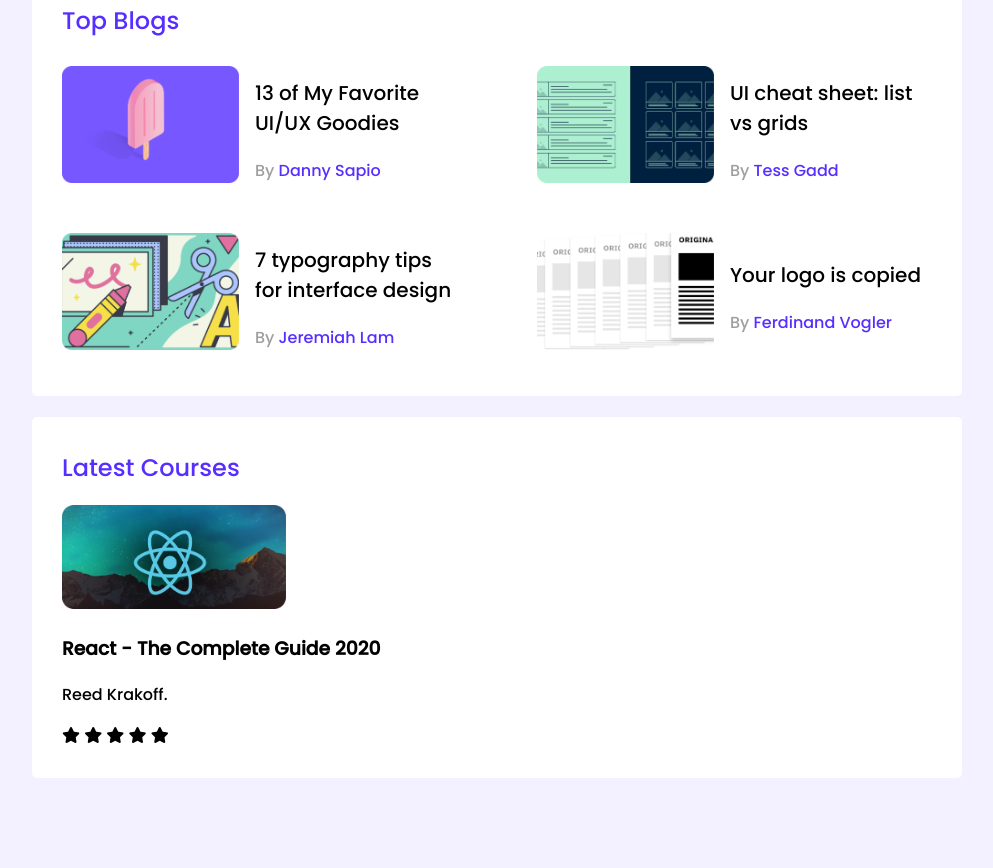
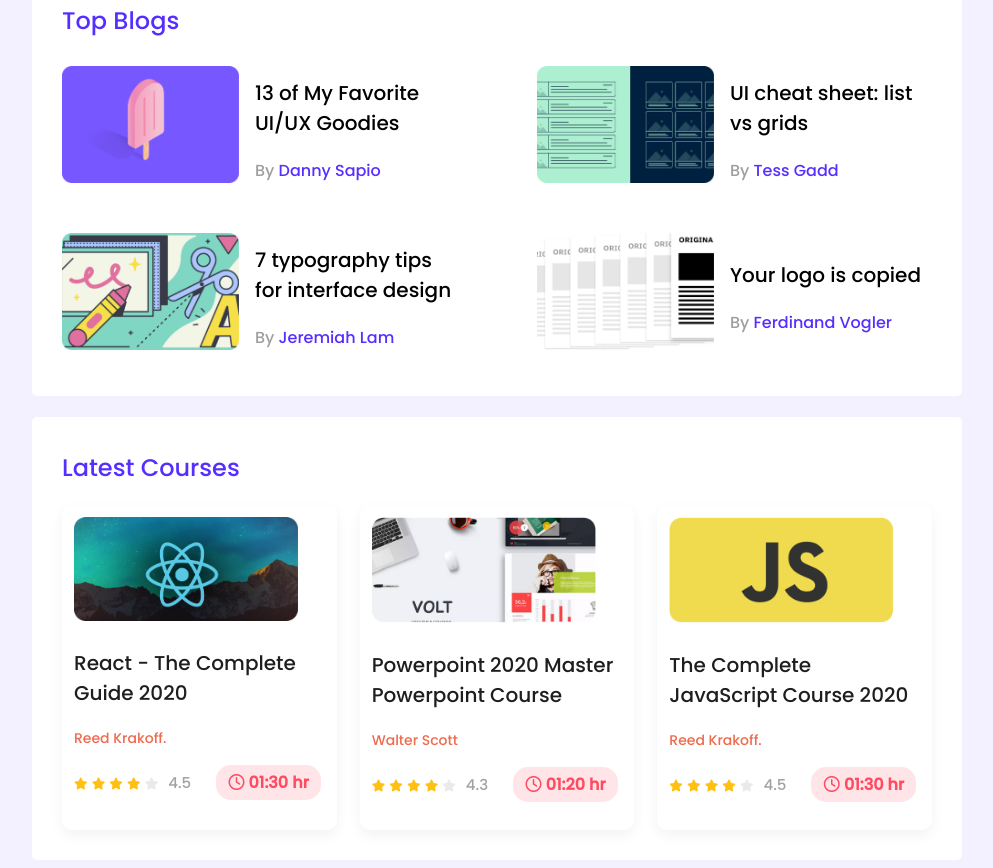
Before and after one commit to rashedrk/leader-board-css3, a plain HTML site: page index.html in a window 1280 px wide. Shown: the part 343-1211 px from the top of the page, without its empty margins (143-1136 px from the left). Before the commit the page ends 1129 px from the top, so only its background shows below. Drawn offline with Linux system fonts and the light colour scheme.

Commit message:
courses section added

```diff
--- a/index.html
+++ b/index.html
@@ -95,12 +95,46 @@
                     <p class="course-author">Reed Krakoff.</p>
                     <div class="course-info">
                         <div>
-                            <i class="fa-solid fa-star"></i>
-                            <i class="fa-solid fa-star"></i>
-                            <i class="fa-solid fa-star"></i>
-                            <i class="fa-solid fa-star"></i>
-                            <i class="fa-solid fa-star"></i>
+                            <i class="fa-solid fa-star filled"></i>
+                            <i class="fa-solid fa-star filled"></i>
+                            <i class="fa-solid fa-star filled"></i>
+                            <i class="fa-solid fa-star filled"></i>
+                            <i class="fa-solid fa-star empty"></i>
                         </div>
+                        <p class="rating">4.5 </p>
+                        <p class="duration"><i class="fa-regular fa-clock"></i> 01:30 hr</p>
+                    </div>
+                </div>
+                <div class="course">
+                    <img class="course-thumbnail" src="./images/courses/course-2.png" alt="">
+                    <h3 class="course-title">Powerpoint 2020 Master Powerpoint Course</h3>
+                    <p class="course-author">Walter Scott</p>
+                    <div class="course-info">
+                        <div>
+                            <i class="fa-solid fa-star filled"></i>
+                            <i class="fa-solid fa-star filled"></i>
+                            <i class="fa-solid fa-star filled"></i>
+                            <i class="fa-solid fa-star filled"></i>
+                            <i class="fa-solid fa-star empty"></i>
+                        </div>
+                        <p class="rating">4.3</p>
+                        <p class="duration"><i class="fa-regular fa-clock"></i> 01:20 hr</p>
+                    </div>
+                </div>
+                <div class="course">
+                    <img class="course-thumbnail" src="./images/courses/course-3.png" alt="">
+                    <h3 class="course-title">The Complete JavaScript Course 2020</h3>
+                    <p class="course-author">Reed Krakoff.</p>
+                    <div class="course-info">
+                        <div>
+                            <i class="fa-solid fa-star filled"></i>
+                            <i class="fa-solid fa-star filled"></i>
+                            <i class="fa-solid fa-star filled"></i>
+                            <i class="fa-solid fa-star filled"></i>
+                            <i class="fa-solid fa-star empty"></i>
+                        </div>
+                        <p class="rating">4.5</p>
+                        <p class="duration"><i class="fa-regular fa-clock"></i> 01:30 hr</p>
                     </div>
                 </div>
             </div>
--- a/styles/style.css
+++ b/styles/style.css
@@ -80,6 +80,55 @@ main{
 }
 
 /* Course section style */
+.courses{
+    display: flex;
+    gap: 23px;
+}
+.course{
+    width: 260px;
+    box-shadow: 0px 5.34229px 13.3557px rgba(0, 0, 0, 0.05);
+    padding: 12px;
+    border-radius: 10px;
+}
 .course-thumbnail{
     width: 224px;
 }
+.course-title{
+    color: #1E1E1E;
+    font-size: 20px;
+    font-weight: 500;
+}
+.course-author{
+    color: #ED6B4F;
+    font-size: 14px;
+    font-weight: 400;
+    margin: 0;
+}
+.course-info{
+    display: flex;
+    align-items: center;
+}
+.filled{
+    color: #FFC014;
+    font-size: 12px;
+}
+.empty{
+    color: hsla(0, 0%, 68%, 0.25);
+    font-size: 12px;
+}
+.rating{
+    margin-left: 10px;
+    color: #A2A2A2;
+    font-weight: 400;
+    font-size: 15px;
+}
+.duration{
+    width: 95px;
+    margin-left: 25px;
+    padding: 5px;
+    background-color: #FFE4E8;
+    border-radius: 15px;
+    font-weight: 600;
+    text-align: center;
+    color: #FF4A60;
+}
```
